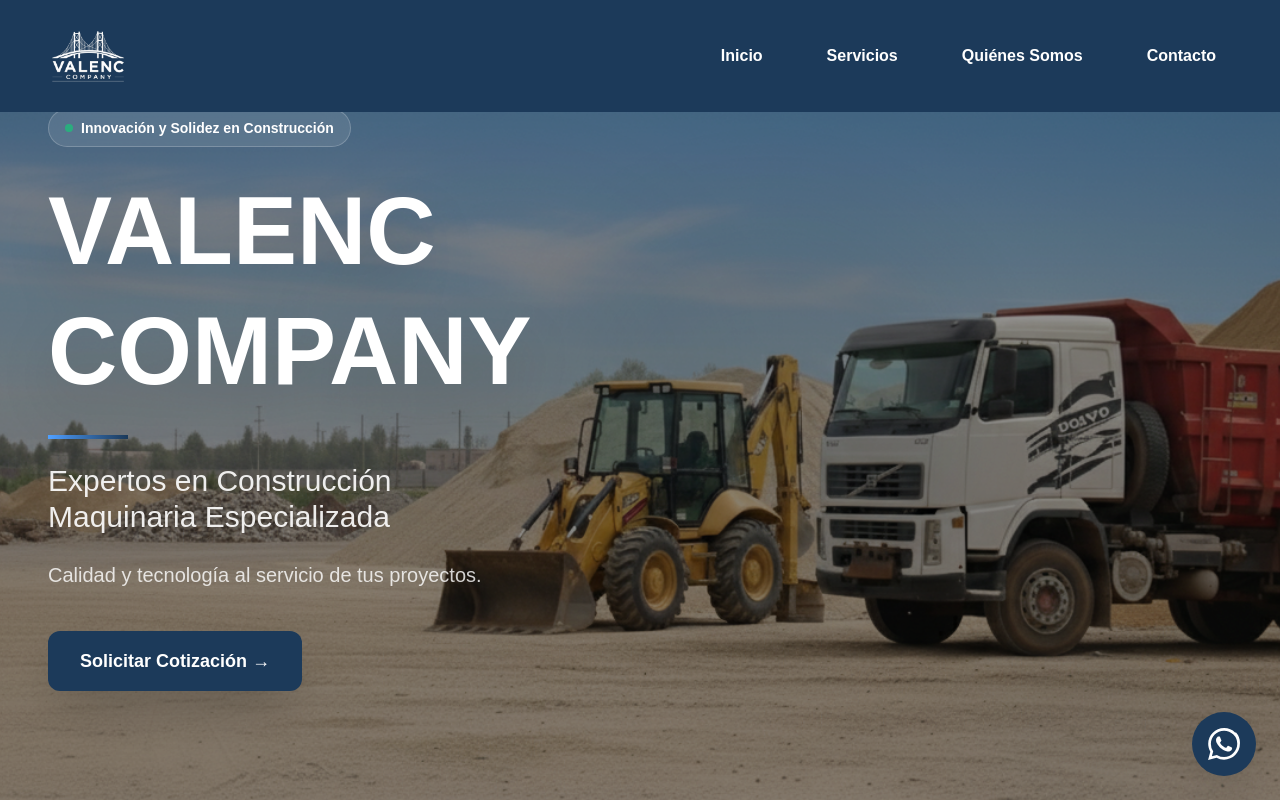
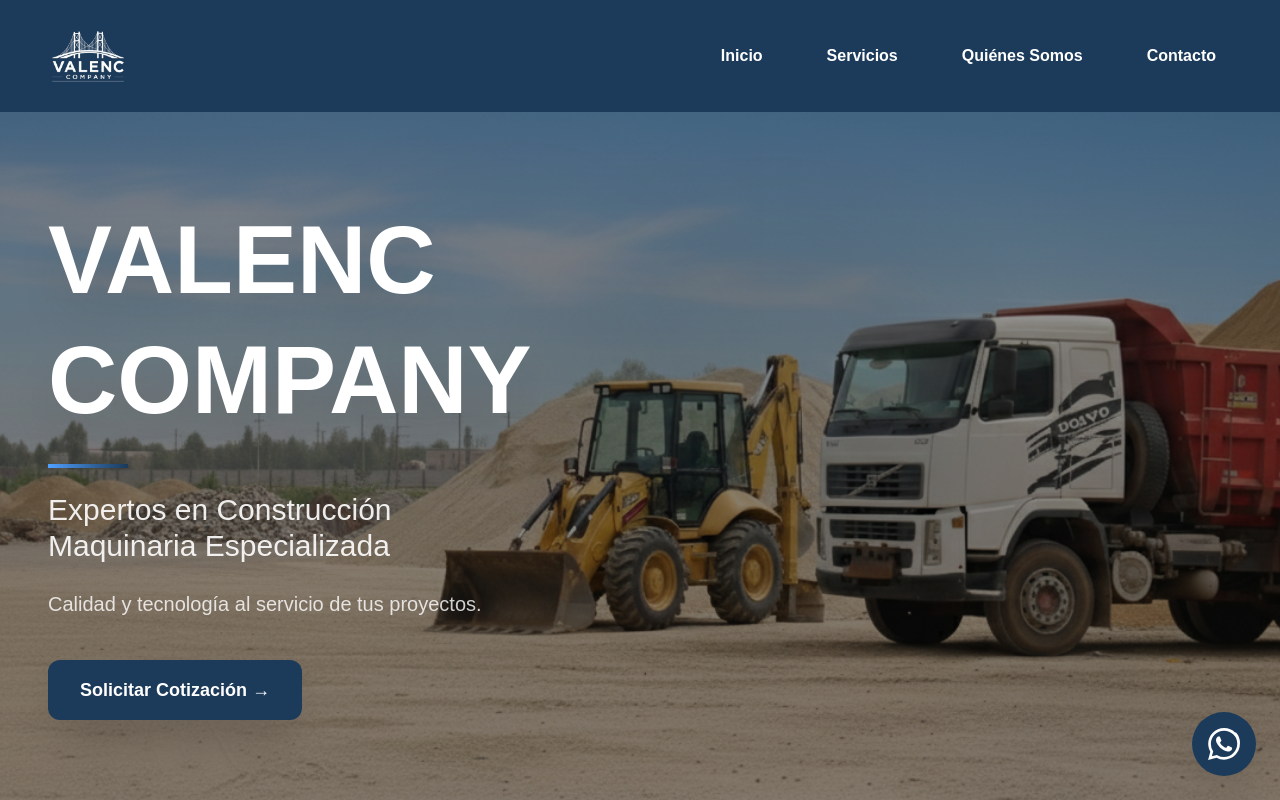
Before and after one commit to CristhianArela/valenc-web, a React (Vite) app: page / in a window 1280 px wide. Shown: the top 800 px of the page. Built offline with nearby package versions, Linux system fonts and the light colour scheme.

Commit message:
fix: remove redundant innovation message from Hero component

```diff
--- a/src/components/Hero.jsx
+++ b/src/components/Hero.jsx
@@ -22,15 +22,9 @@
 
       <div className="relative z-10 max-w-7xl mx-auto px-6 lg:px-12 w-full">
         <div className="max-w-3xl">
-          <div className="inline-flex items-center gap-2 px-4 py-2 bg-white/10 backdrop-blur-md rounded-full border border-white/20 mb-6">
-            <span className="w-2 h-2 bg-green-400 rounded-full animate-pulse"></span>
-            <span className="text-white text-sm font-semibold">
-              Innovación y Solidez en Construcción
-            </span>
-          </div>
 
           <h1 className="hero-title text-5xl sm:text-6xl md:text-7xl lg:text-8xl font-black text-white mb-6 drop-shadow-2xl leading-tight">
-            VALENC
+           <br /> VALENC
             <br />
             COMPANY
           </h1>
```
